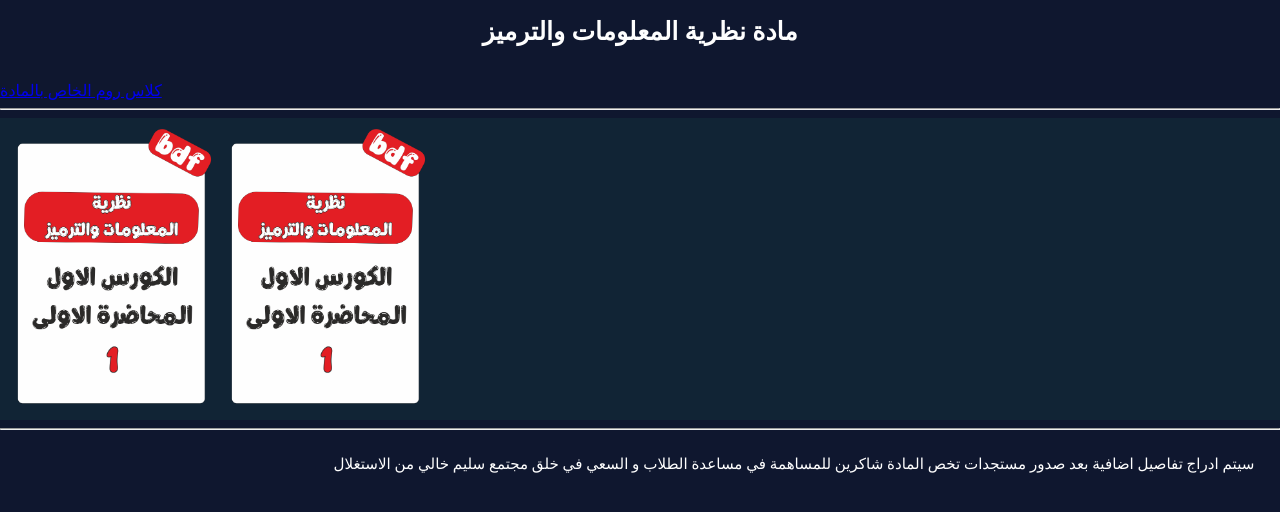
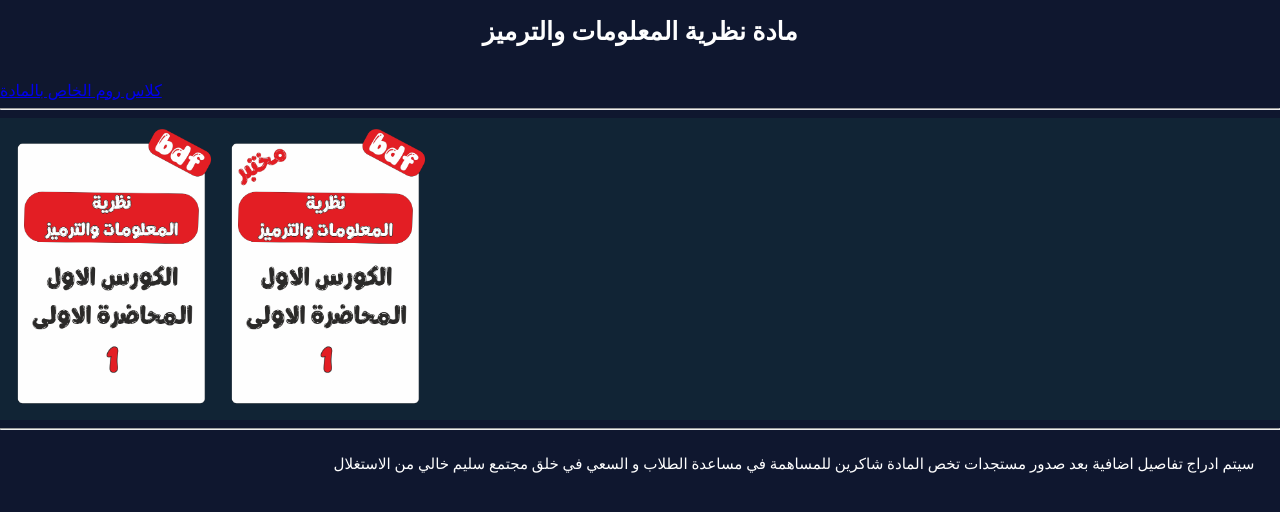
Before and after one commit to hoko10/uss, a plain HTML site: page wps 1/نضرة.html in a window 1280 px wide. Drawn offline with Linux system fonts and the light colour scheme.

Commit message:
تعديل التصميم

```diff
--- a/wps 1/نضرة.html
+++ b/wps 1/نضرة.html
@@ -13,7 +13,7 @@
     <hr>
     <div class="show">
     <a href="../md/ترميز1.pdf" class="mada"><img src="../cvr 1/نضرية1.png" alt="">  </a>
-  <a href="../md/ترميزع1.pdf" class="mada"><img src="../cvr 1/نضرية1.png" alt="">  </a>
+  <a href="../md/ترميزع1.pdf" class="mada"><img src="../cvr 1/نضريةع1.png" alt="">  </a>
 
     </div>
     <hr>
```
Also changed, not shown: cvr 1/نضريةع1.png (added).
